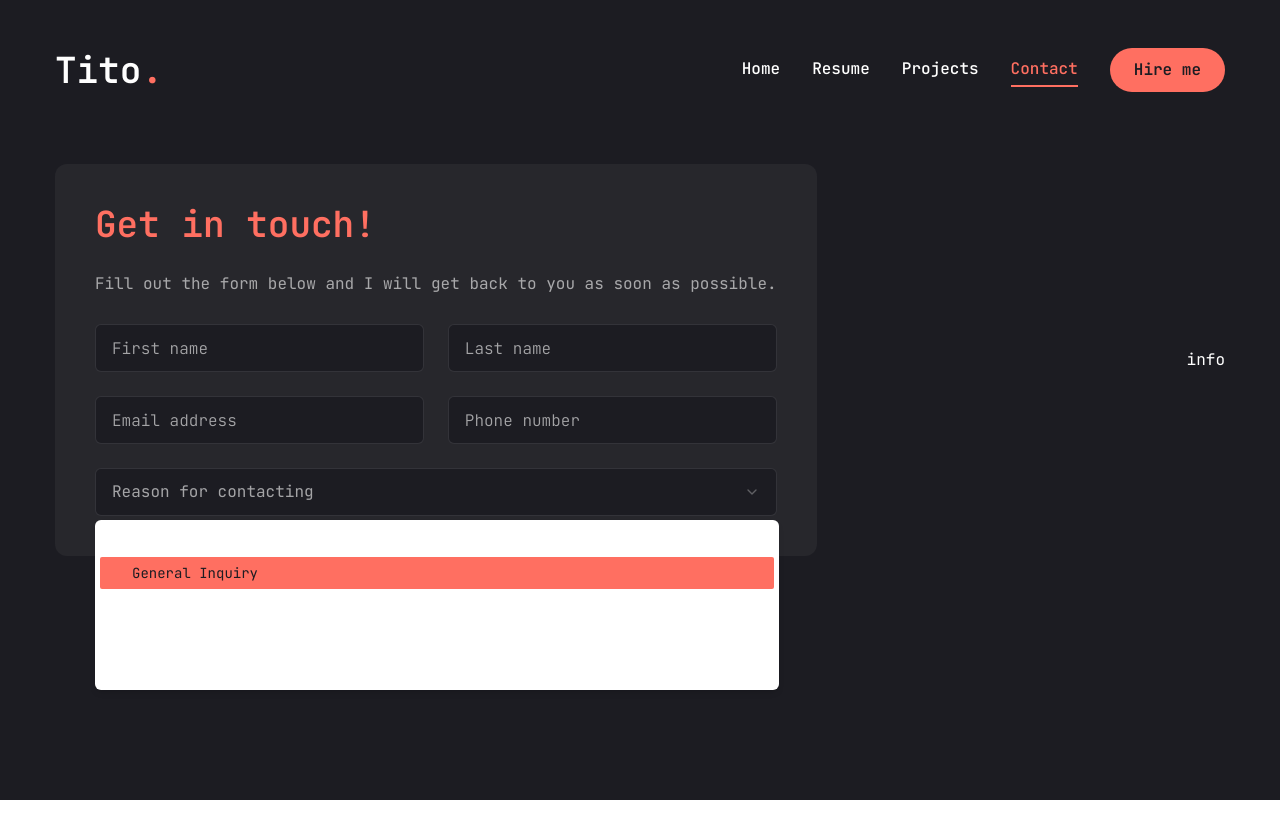
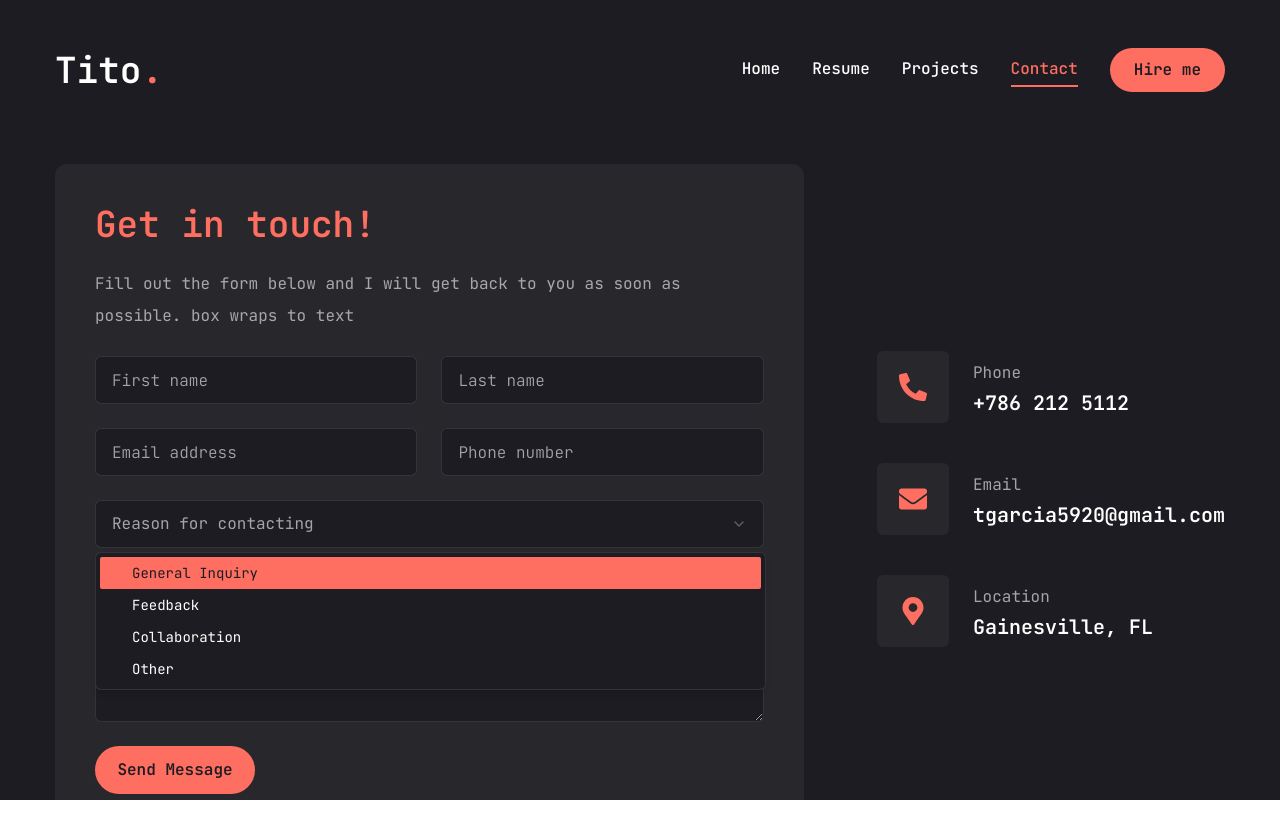
Before and after one commit to Poiixen/poiixen.github.io, a Next.js app: page /contact in a window 1280 px wide. Both pictures are taken after a click on the button "Reason for contacting". Shown: the top 838 px of the page. Before the commit the page ends 800 px from the top, so only its background shows below. Built offline with nearby package versions, Linux system fonts and the light colour scheme.

Commit message:
Contact form completed
button functionality not implemented yet

```diff
--- a/app/contact/page.jsx
+++ b/app/contact/page.jsx
@@ -49,11 +49,11 @@
     <div className="container mx-auto">
       <div className="flex flex-col xl:flex-row gap-[30px]">
         { /* Form */ }
-        <div className="xl:h-[54%] order-2 xl:order-none">
+        <div className="xl:w-[64%] order-2 xl:order-none">
           <form className="flex flex-col gap-6 p-10 bg-[#27272c] rounded-xl">
             <h3 className="text-4xl text-accent">Get in touch!</h3>
             <p className="text-white/60">
-              Fill out the form below and I will get back to you as soon as possible.
+              Fill out the form below and I will get back to you as soon as possible. box wraps to text
             </p>
             { /* input */ }
             <div className="grid grid-cols-1 md:grid-cols-2 gap-6">
@@ -69,19 +69,37 @@
               </SelectTrigger>
               <SelectContent>
                 <SelectGroup>
-                  <SelectLabel>Reason for contacting</SelectLabel>
                   <SelectItem value="est">General Inquiry</SelectItem>
                   <SelectItem value="cst">Feedback</SelectItem>
                   <SelectItem value="mst">Collaboration</SelectItem>
-                  <SelectItem>Other</SelectItem>
+                  <SelectItem value="oth">Other</SelectItem>
                 </SelectGroup>
               </SelectContent>
             </Select>
+            { /* textarea */ }
+            <Textarea
+              className="h-[150px]"
+              placeholder="Message"
+            />
+            { /* button */ }
+            <Button size="md" className="max-w-40">Send Message</Button>
           </form>
         </div>
         { /* Info */ }
         <div className="flex-1 flex items-center xl:justify-end order-1 xl:order-none mb-8 xl:mb-0">
-          info
+          <ul className="flex flex-col gap-10">
+            {info.map((item, index) => {
+              return <li key={index} className="flex items-center gap-6">
+                <div className="w-[52px] h-[52px] xl:w-[72px] xl:h-[72px] bg-[#27272c] text-accent rounded-md flex items-center justify-center">
+                  <div className="text-[28px]">{item.icon}</div>
+                </div>
+                <div className="flex-1">
+                  <p className="text-white/60">{item.title}</p>
+                  <h3 className="text-xl">{item.description}</h3>
+                </div>
+              </li>
+            })}
+          </ul>
         </div>
       </div>
     </div>
--- a/components/ui/select.jsx
+++ b/components/ui/select.jsx
@@ -16,7 +16,7 @@
   <SelectPrimitive.Trigger
     ref={ref}
     className={cn(
-      "flex h-[48px] w-full items-center justify-between rounded-md border border-white/10 bg-primary px-4 py-5 text-base text-white/60 placeholder:text-white/10 focus:border-accent outlint-none",
+      "flex h-[48px] w-full items-center justify-between rounded-md border border-white/10 bg-primary px-4 py-5 text-base text-white/60 placeholder:text-white/10 focus:border-accent outline-none",
       className
     )}
     {...props}>
@@ -54,7 +54,7 @@
     <SelectPrimitive.Content
       ref={ref}
       className={cn(
-        "relative z-50 max-h-96 min-w-[8rem] overflow-hidden rounded-md border border-white/10  bg-white text-white shadow-md data-[state=open]:animate-in data-[state=closed]:animate-out data-[state=closed]:fade-out-0 data-[state=open]:fade-in-0 data-[state=closed]:zoom-out-95 data-[state=open]:zoom-in-95 data-[side=bottom]:slide-in-from-top-2 data-[side=left]:slide-in-from-right-2 data-[side=right]:slide-in-from-left-2 data-[side=top]:slide-in-from-bottom-2 dark:border-slate-800 dark:bg-slate-950 dark:text-slate-50",
+        "relative z-50 max-h-96 min-w-[8rem] overflow-hidden rounded-md border border-white/10  bg-primary text-white shadow-md data-[state=open]:animate-in data-[state=closed]:animate-out data-[state=closed]:fade-out-0 data-[state=open]:fade-in-0 data-[state=closed]:zoom-out-95 data-[state=open]:zoom-in-95 data-[side=bottom]:slide-in-from-top-2 data-[side=left]:slide-in-from-right-2 data-[side=right]:slide-in-from-left-2 data-[side=top]:slide-in-from-bottom-2 dark:border-slate-800 dark:bg-slate-950 dark:text-slate-50",
         position === "popper" &&
           "data-[side=bottom]:translate-y-1 data-[side=left]:-translate-x-1 data-[side=right]:translate-x-1 data-[side=top]:-translate-y-1",
         className
--- a/components/ui/textarea.jsx
+++ b/components/ui/textarea.jsx
@@ -6,7 +6,7 @@
   return (
     (<textarea
       className={cn(
-        "flex min-h-[80px] w-full rounded-md border border-slate-200 bg-white px-3 py-2 text-sm ring-offset-white placeholder:text-slate-500 focus-visible:outline-none focus-visible:ring-2 focus-visible:ring-slate-950 focus-visible:ring-offset-2 disabled:cursor-not-allowed disabled:opacity-50 dark:border-slate-800 dark:bg-slate-950 dark:ring-offset-slate-950 dark:placeholder:text-slate-400 dark:focus-visible:ring-slate-300",
+        "flex min-h-[80px] w-full rounded-md border border-white/10 bg-primary px-4 py-5 text-base placeholder:text-white/60 focus-visible:outline-none focus-visible:ring-1 focus-visible:ring-accent focus-visible:ring-offset-0 disabled:cursor-not-allowed disabled:opacity-50",
         className
       )}
       ref={ref}
```
